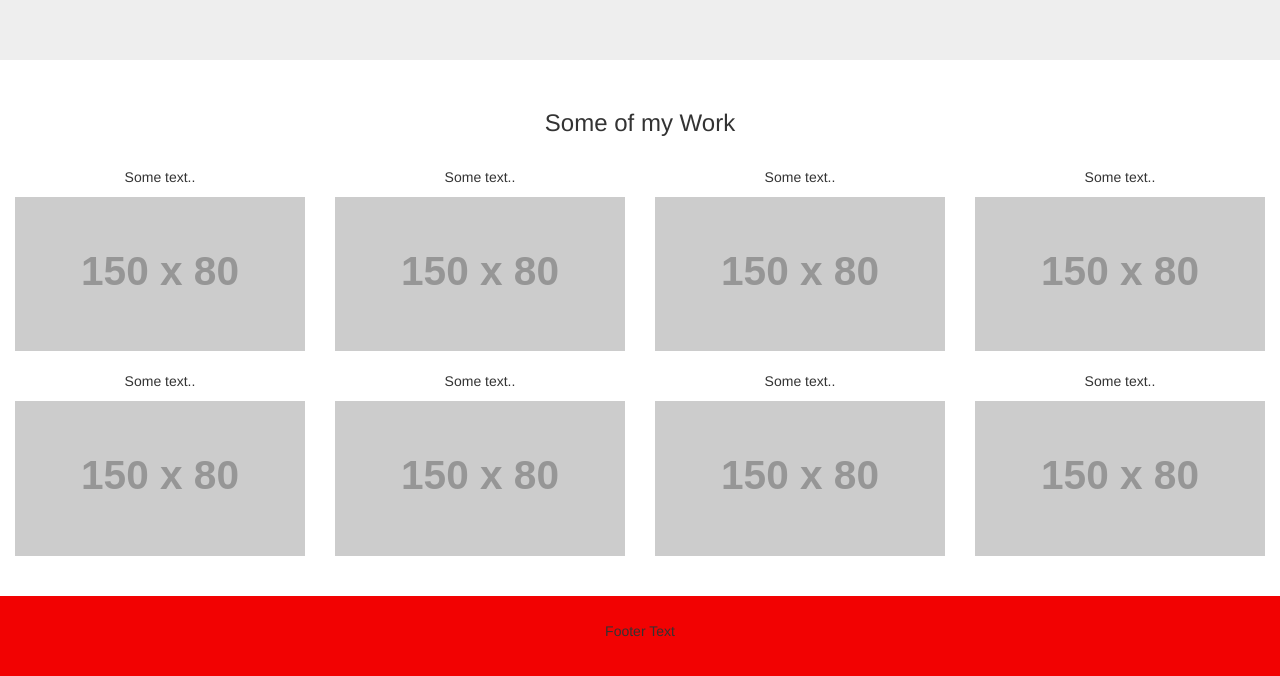
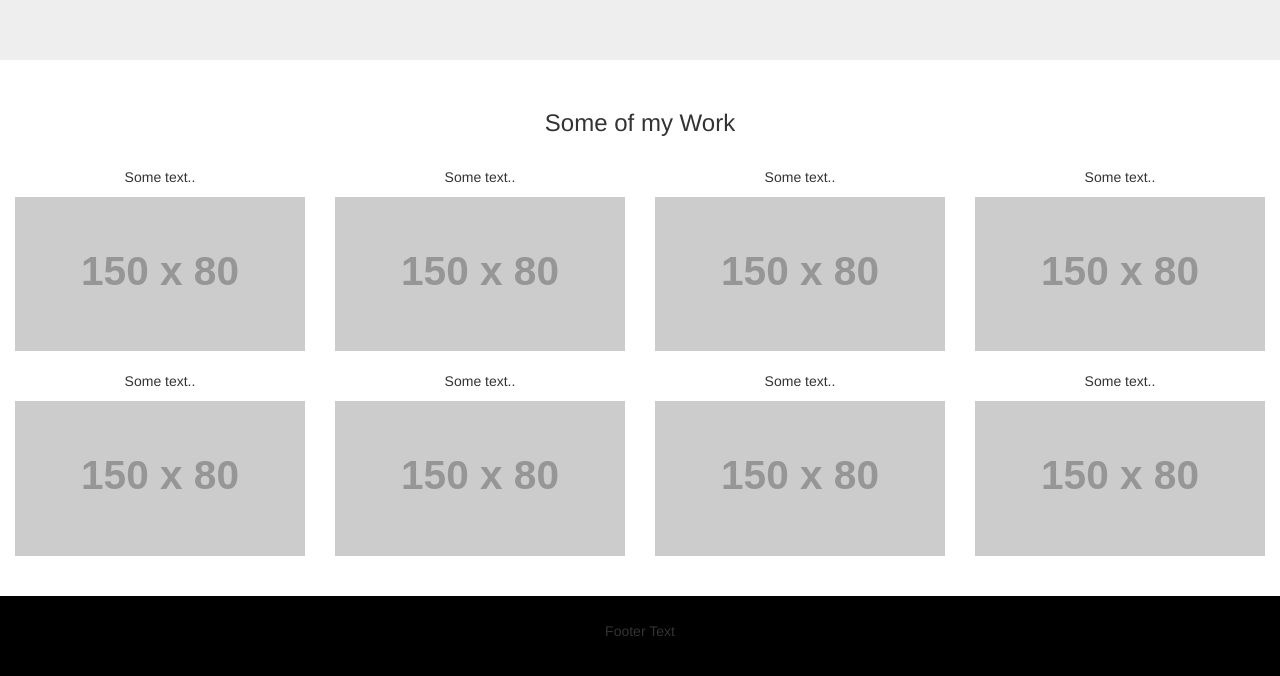
Before and after one commit to EchoDevG/EchoDevG.github.io, a plain HTML site: page index.html in a window 1280 px wide. Shown: the part 232-908 px from the top of the page. Drawn offline with nearby package versions, Linux system fonts and the light colour scheme; placeholder pictures from the web are drawn by us.

Commit message:
more colour testing

```diff
--- a/css/styles.css
+++ b/css/styles.css
@@ -6,6 +6,6 @@
 
 /* Add a gray background color and some padding to the footer */
 footer {
-  background-color: #f20202;
+  background-color: #000000;
   padding: 25px;
 }
```
